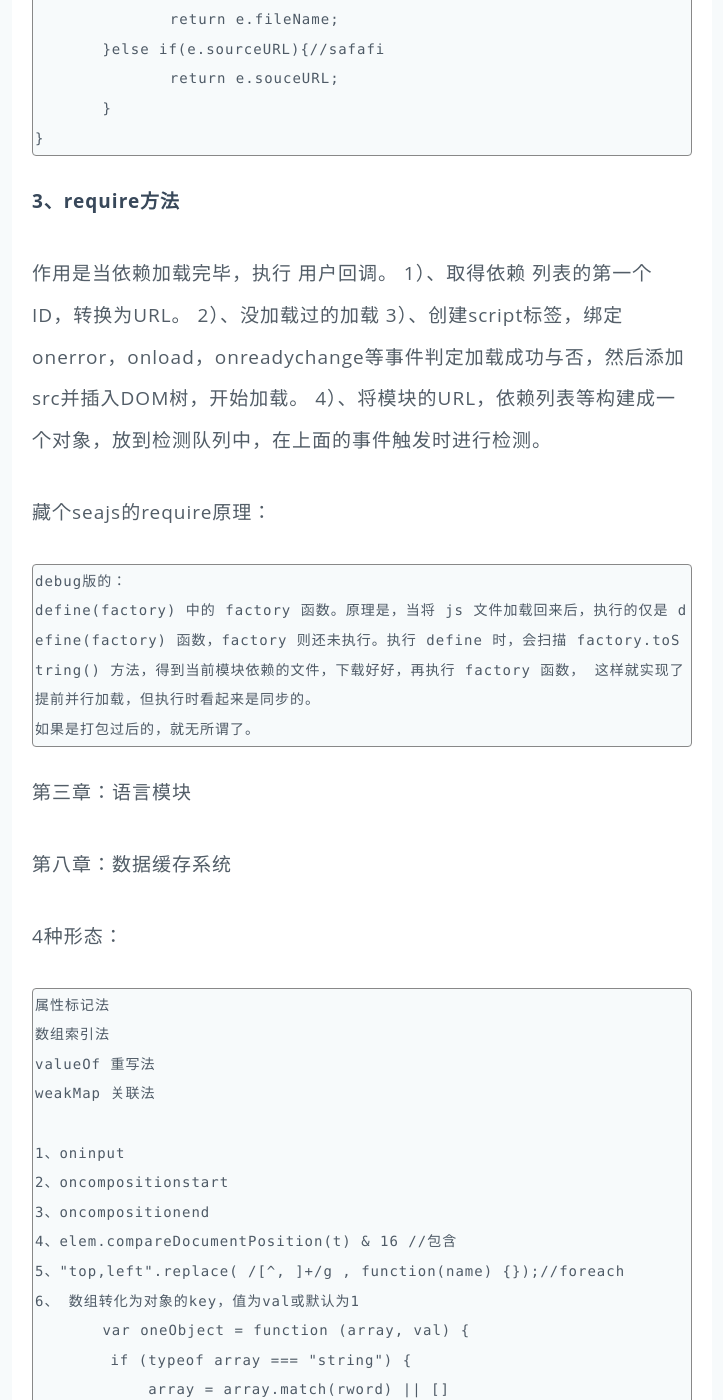
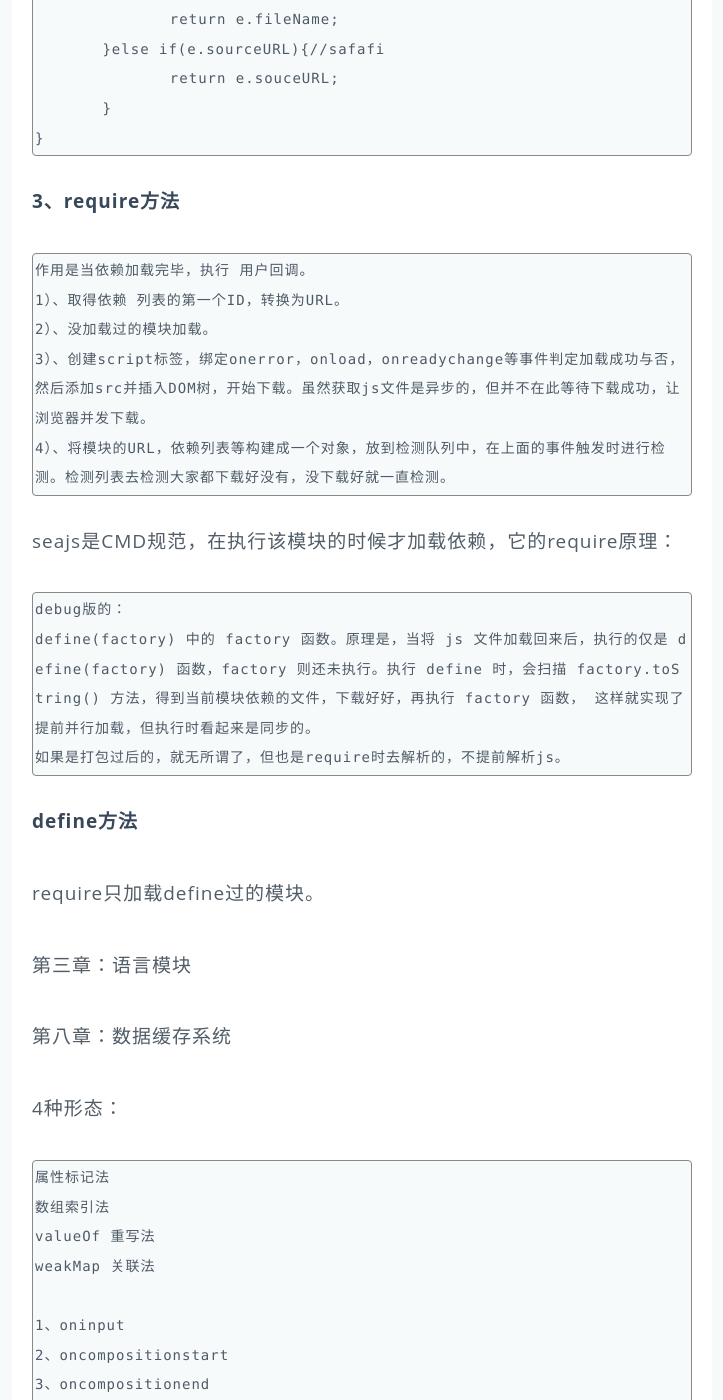
Before and after one commit to mayloveless/wanglingfei.github.com, a Jekyll site: the page built from _posts/techNote/2014-07-01-frame-design.md, in a window 1280 px wide and 1400 px high, scrolled down 4296 px. Shown: the whole window, without its empty margins (278-1001 px from the left). Built offline with Jekyll 4.4.1, drawn with Linux system fonts in a browser that asks for light colours; nearby versions of some CDN libraries; library files that are not in the unit come from our copies; Markdown is read by kramdown in place of the engine named in the settings.

Commit message:
save post

```diff
--- a/_posts/techNote/2014-07-01-frame-design.md
+++ b/_posts/techNote/2014-07-01-frame-design.md
@@ -111,17 +111,21 @@ Hack原理如下：
 
 **3、require方法**
 
-作用是当依赖加载完毕，执行 用户回调。
-1）、取得依赖 列表的第一个ID，转换为URL。
-2）、没加载过的加载
-3）、创建script标签，绑定onerror，onload，onreadychange等事件判定加载成功与否，然后添加src并插入DOM树，开始加载。
-4）、将模块的URL，依赖列表等构建成一个对象，放到检测队列中，在上面的事件触发时进行检测。
+	作用是当依赖加载完毕，执行 用户回调。
+	1）、取得依赖 列表的第一个ID，转换为URL。
+	2）、没加载过的模块加载。
+	3）、创建script标签，绑定onerror，onload，onreadychange等事件判定加载成功与否，然后添加src并插入DOM树，开始下载。虽然获取js文件是异步的，但并不在此等待下载成功，让浏览器并发下载。
+	4）、将模块的URL，依赖列表等构建成一个对象，放到检测队列中，在上面的事件触发时进行检测。检测列表去检测大家都下载好没有，没下载好就一直检测。
 
-藏个seajs的require原理：
+seajs是CMD规范，在执行该模块的时候才加载依赖，它的require原理：
 
 	debug版的：
 	define(factory) 中的 factory 函数。原理是，当将 js 文件加载回来后，执行的仅是 define(factory) 函数，factory 则还未执行。执行 define 时，会扫描 factory.toString() 方法，得到当前模块依赖的文件，下载好好，再执行 factory 函数， 这样就实现了提前并行加载，但执行时看起来是同步的。
-	如果是打包过后的，就无所谓了。
+	如果是打包过后的，就无所谓了，但也是require时去解析的，不提前解析js。
+
+**define方法**
+
+require只加载define过的模块。
 
 
 第三章：语言模块
```
